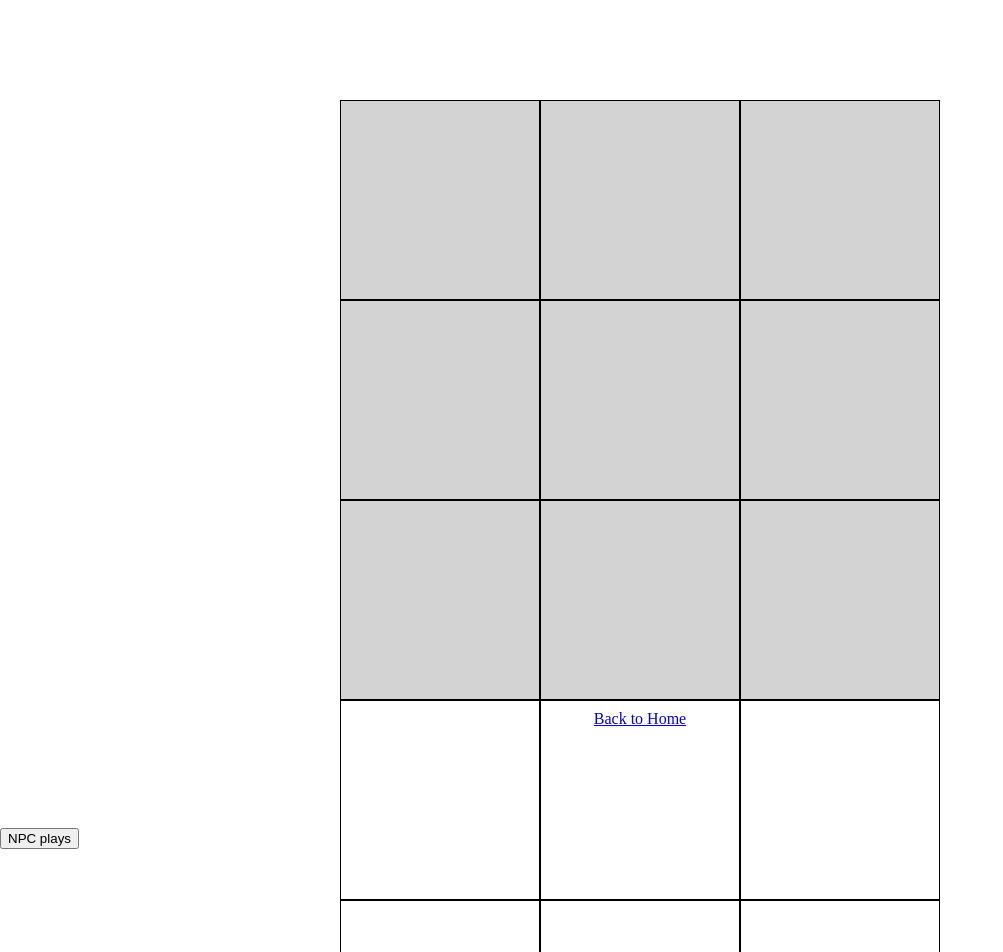
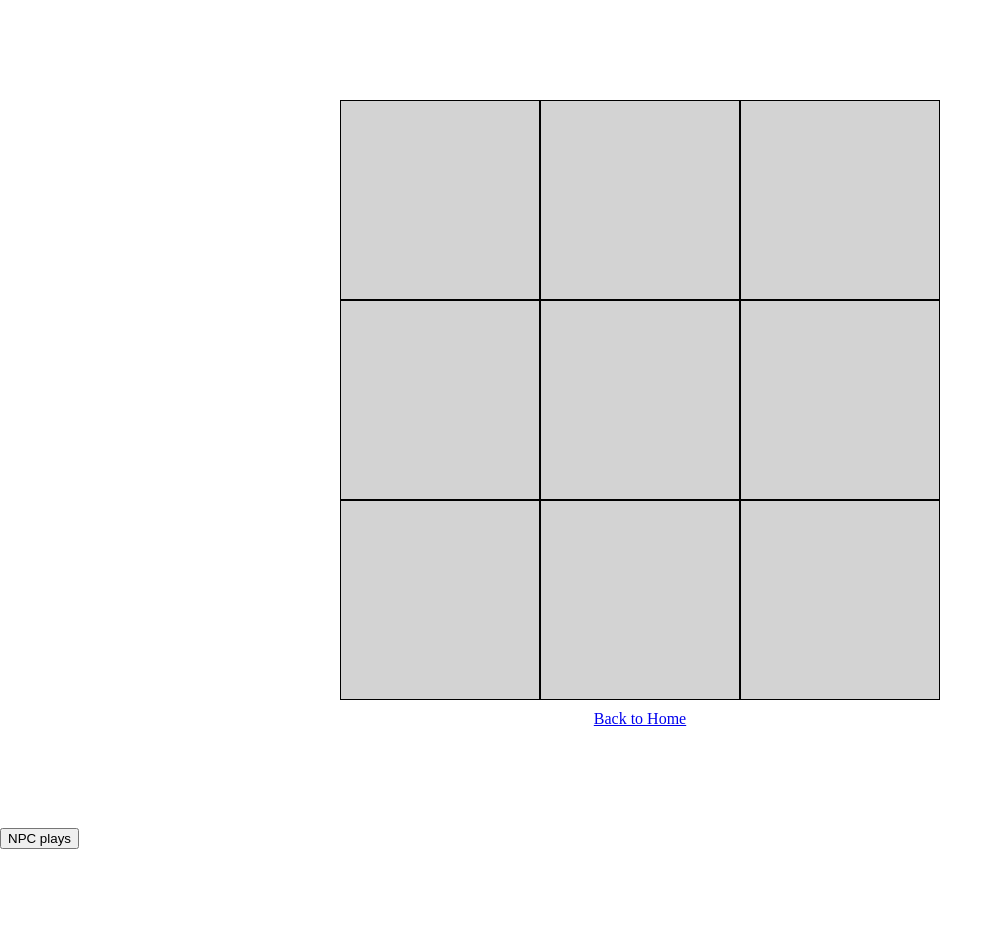
Before and after one commit to Necrobeh/Gameboard, an Angular app: page /tic-tac-toe in a window 1280 px wide. Shown: the top 952 px of the page, without its empty margins (0-1003 px from the left). After the commit the page ends 849 px from the top, so only its background shows below. Built offline with nearby package versions, Linux system fonts and the light colour scheme.

Commit message:
making the css adapt to multiple grid settings

```diff
--- a/src/app/components/tic-tac-toe/tic-tac-toe.component.html
+++ b/src/app/components/tic-tac-toe/tic-tac-toe.component.html
@@ -4,7 +4,11 @@
         [ngStyle]="
         {backgroundImage:
             box.activated === 'player' ? 'url(../../../assets/O.png)' : '' ||
-            box.activated === 'npc' ? 'url(../../../assets/X.png)' : ''}
+            box.activated === 'npc' ? 'url(../../../assets/X.png)' : '',
+            'backgroundSize.px': 600/customGridSize,
+            'width.px':600/customGridSize,
+            'height.px':600/customGridSize
+        }
         "
         (click)="selectABox(box.x, box.y)"
         *ngFor="let box of customGrid"
--- a/src/app/components/tic-tac-toe/tic-tac-toe.component.scss
+++ b/src/app/components/tic-tac-toe/tic-tac-toe.component.scss
@@ -1,11 +1,11 @@
-.page{
+.page {
     display: flex;
     flex-direction: column;
     align-items: center;
-    padding : 100px
+    padding: 100px
 }
 
-.tic-tac-toe{
+.tic-tac-toe {
     width: 600px;
     height: 600px;
     display: flex;
@@ -13,13 +13,11 @@
     background-color: lightgray;
 }
 
-.box{
-width: 198px;
-height: 198px;
-background-size: 200px;
-border: 1px solid black;
+.box {
+    box-sizing: border-box;
+    border: 1px solid black;
 }
 
-a{
+a {
     margin-top: 10px;
 }
--- a/src/app/components/tic-tac-toe/tic-tac-toe.component.ts
+++ b/src/app/components/tic-tac-toe/tic-tac-toe.component.ts
@@ -9,7 +9,7 @@ import { TicTacToeBox } from 'src/app/models/tic-tac-toe-box.model';
 })
 export class TicTacToeComponent {
 
-  customGridSize: number = 5;
+  customGridSize: number = 3;
 
   customGrid: TicTacToeBox[] = [];
 
```
